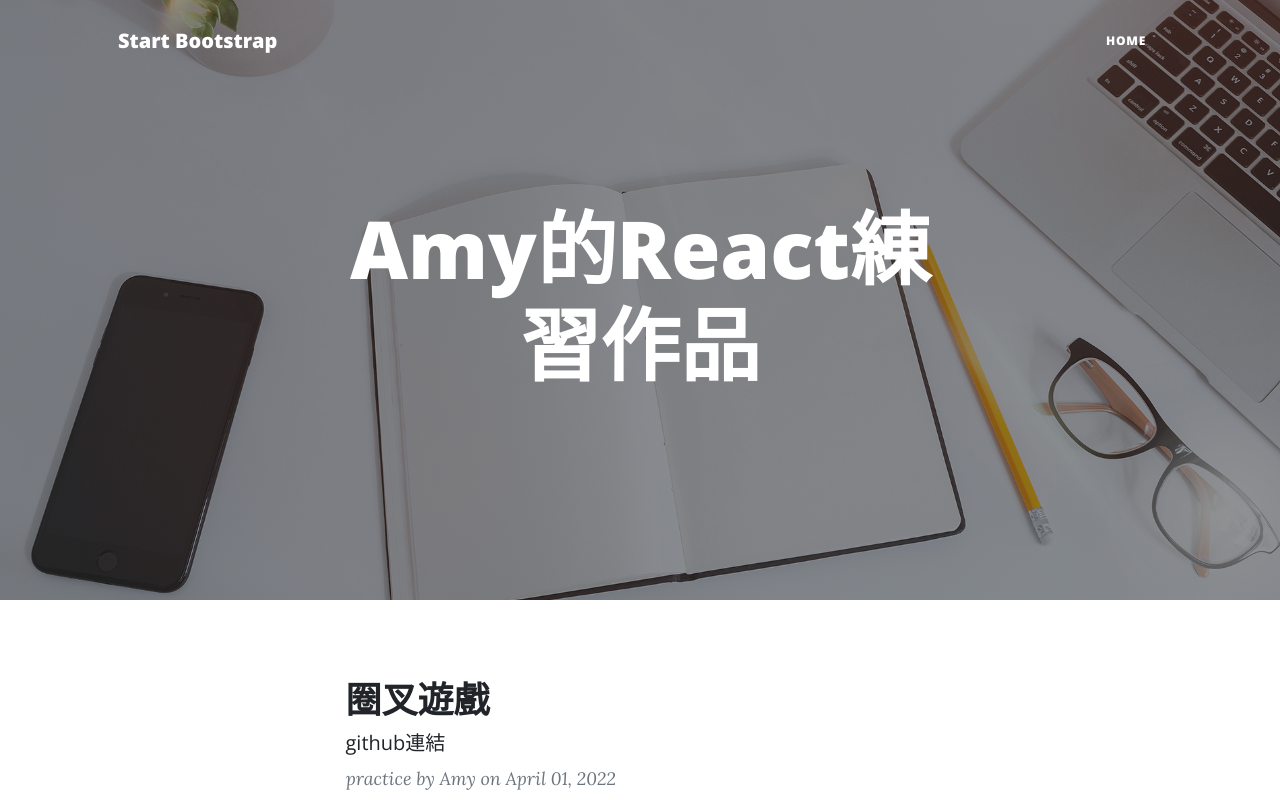
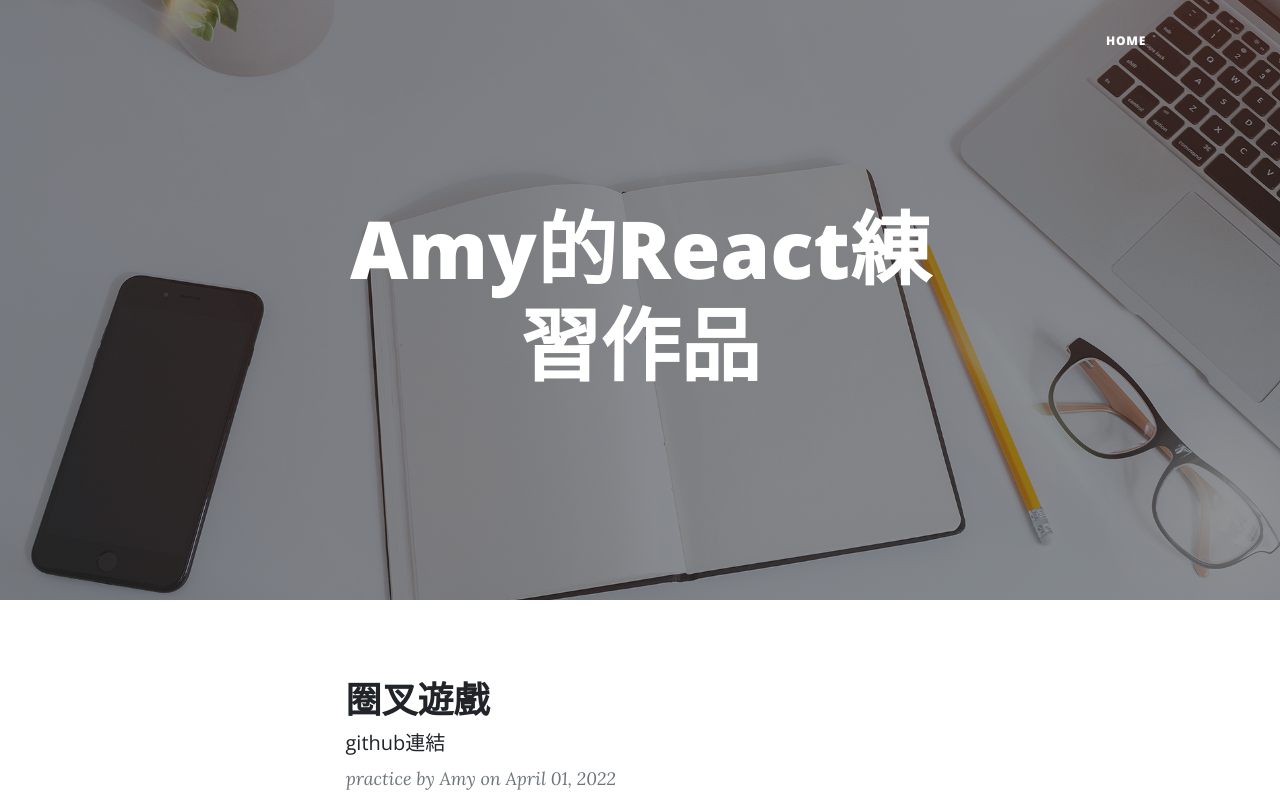
Before and after one commit to Cao-Ya-Han/Cao-Ya-Han.github.io, a plain HTML site: page index.html in a window 1280 px wide. Shown: the top 800 px of the page. Drawn offline with nearby package versions, Linux system fonts and the light colour scheme.

Commit message:
first commit

```diff
--- a/index.html
+++ b/index.html
@@ -24,7 +24,7 @@
     <!-- Navigation-->
     <nav class="navbar navbar-expand-lg navbar-light" id="mainNav">
         <div class="container px-4 px-lg-5">
-            <a class="navbar-brand" href="index.html">Start Bootstrap</a>
+            <!-- <a class="navbar-brand" href="index.html">Start Bootstrap</a> -->
             <button class="navbar-toggler" type="button" data-bs-toggle="collapse" data-bs-target="#navbarResponsive"
                 aria-controls="navbarResponsive" aria-expanded="false" aria-label="Toggle navigation">
                 Menu
```
